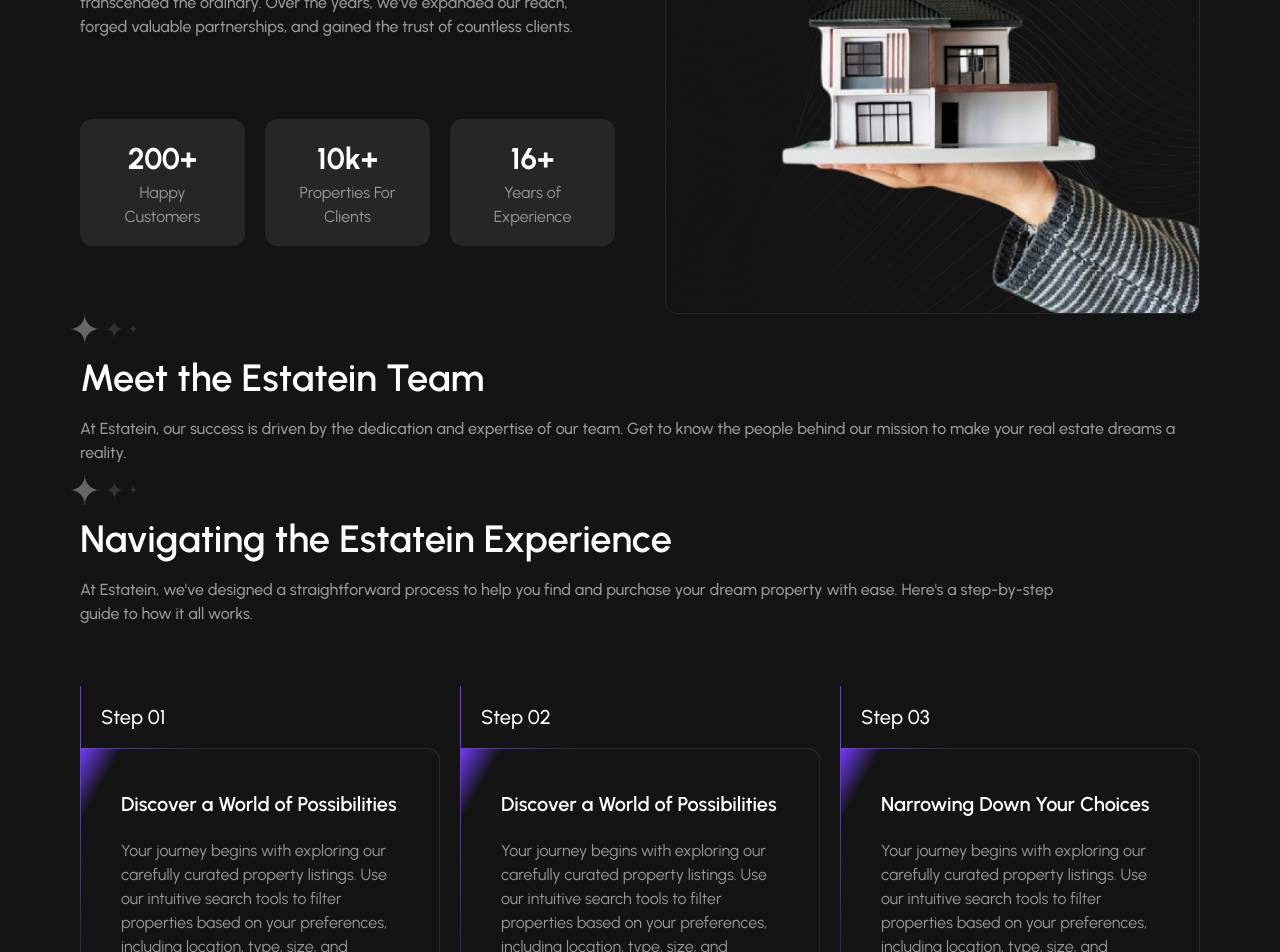
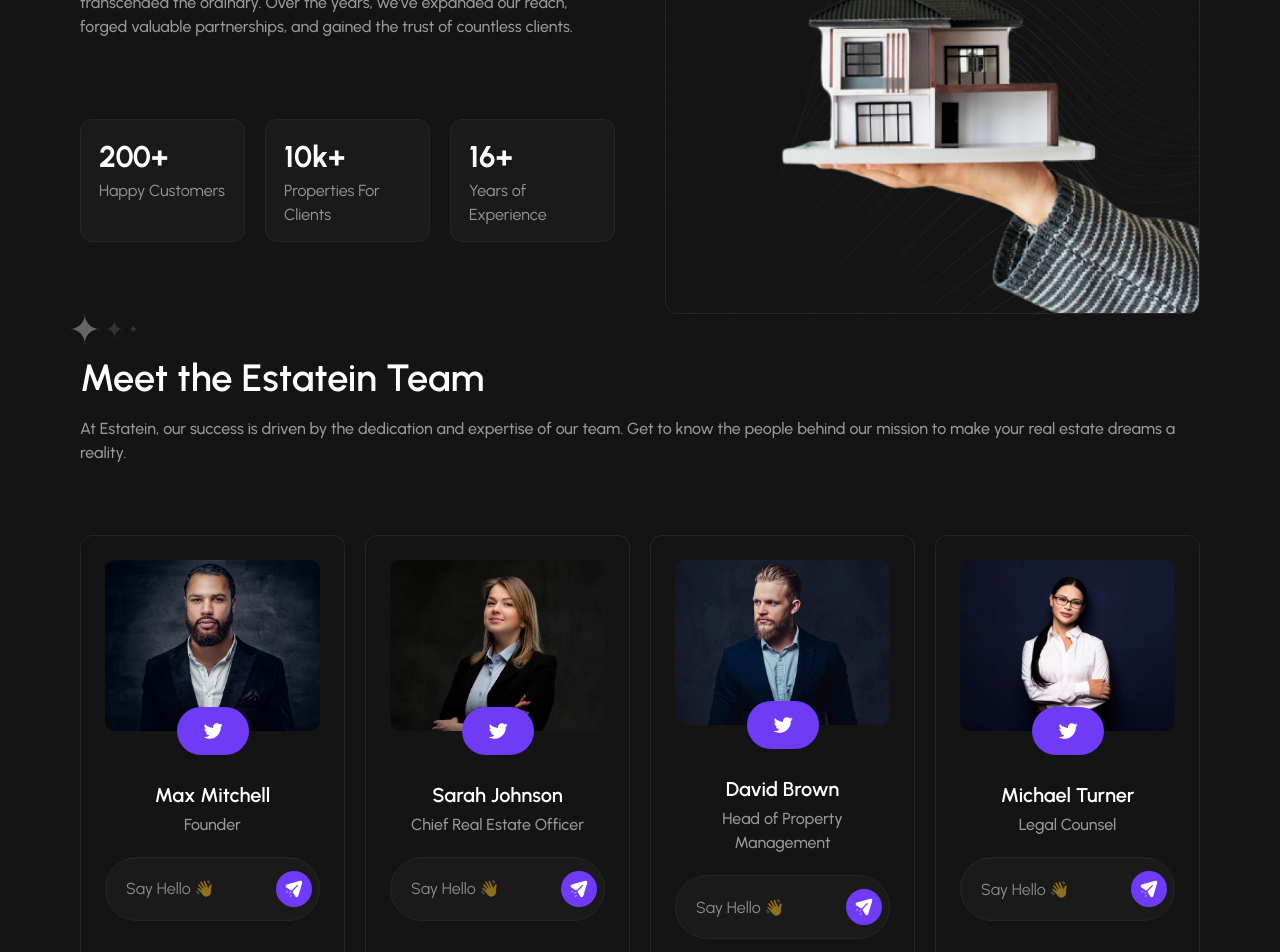
Before and after one commit to agheadof/Estatein-GraduationProject, a React (Vite) app: page /about in a window 1280 px wide. Shown: the part 320-1272 px from the top of the page. Built offline with nearby package versions, Linux system fonts and the light colour scheme.

Commit message:
fixed team component

```diff
--- a/package.json
+++ b/package.json
@@ -15,6 +15,7 @@
     "firebase": "^12.0.0",
     "framer-motion": "^12.23.12",
     "react": "^19.1.0",
+    "react-countup": "^6.5.3",
     "react-dom": "^19.1.0",
     "react-redux": "^9.2.0",
     "react-router-dom": "^7.7.1",
--- a/src/components/cards/CountUpComponent.tsx
+++ b/src/components/cards/CountUpComponent.tsx
@@ -1,19 +1,36 @@
-import { countUpData } from "../../data/countUpData";
+import CountUp from "react-countup"
+import { countUpData } from "../../data/countUpData"
 
 const CountUpComponent = () => {
   return (
-<div className="flex gap-3 md:gap-5 flex-wrap md:flex-nowrap w-full">
-  {countUpData.map((item, index) => (
-    <div
-      key={index}
-      className="flex flex-col  p-4 md:py-4 md:px-6 bg-gray15 rounded-lg md:rounded-xl border border-gray15  flex-1 text-center">
+    <div className="flex gap-3 md:gap-5 flex-wrap md:flex-nowrap w-full">
+      {countUpData.map((item, index) => {
+        const parsedNumber = parseFloat(item.counter.replace(/[^\d.]/g, ""))
 
-      <h2 className="md:text-[30px] 2xl:text-[40px] font-bold  text-white">{item.counter}</h2>
-      <p className="text-sm md:text-base 2xl:text-[18px] text-gray60 leading-[150%] w-[135px] md:w-full mx-auto">{item.descrption}</p>
+        return (
+          <div
+            key={index}
+            className="bg-gray10 border border-gray15 flex flex-col p-4 lg-custom:py-3.5 lg-custom:px-[18px] 2xl:py-4 2xl:px-6 rounded-lg lg-custom:rounded-xl flex-1 text-center lg-custom:text-start"
+          >
+            <h2 className="lg-custom:text-[30px] 2xl:text-[40px] font-bold text-white">
+              <CountUp
+                end={parsedNumber}
+                duration={2}
+                enableScrollSpy
+                scrollSpyDelay={300}
+                separator=","
+              />
+              {item.counter.replace(/[0-9.,]/g, "")}
+            </h2>
+
+            <p className="text-sm lg-custom:text-base 2xl:text-[18px] text-gray60 leading-[150%] w-[135px] lg-custom:w-full mx-auto">
+              {item.descrption}
+            </p>
+          </div>
+        )
+      })}
     </div>
-  ))}
-</div>
-  );
-};
+  )
+}
 
-export default CountUpComponent;
+export default CountUpComponent
--- a/src/components/cards/RotatingText.tsx
+++ b/src/components/cards/RotatingText.tsx
@@ -21,7 +21,7 @@
   }, []);
 
   return (
-    <div className="absolute bottom-[-55px] lg-custom:bottom-0 2xl:top-[275px] 2xl:left-[-80px] lg-custom:top-[200px] lg-custom:left-[-70px]  inline-block z-40">
+    <div className="absolute bottom-[-55px] lg-custom:bottom-0 2xl:top-[240px] 2xl:left-[-80px] lg-custom:top-[120px] lg-custom:left-[-70px]  inline-block z-40">
       <style>{`
         @keyframes rotateText {
           0% { transform: rotate(0deg); }
--- a/src/components/cards/TeamCardComponent.tsx
+++ b/src/components/cards/TeamCardComponent.tsx
@@ -1,4 +1,3 @@
-// src/components/cards/TeamCardComponent.tsx
 interface TeamCardProps {
     name: string
     role: string
@@ -7,19 +6,32 @@
 
 const TeamCardComponent: React.FC<TeamCardProps> = ({ name, role, image }) => {
     return (
-        <div className="flex flex-col gap-10 lg-custom:gap-[50px] lg-custom:p-6 2xl:p-[30px] border border-gray15 rounded-xl ">
+        <div className="flex flex-col gap-10 lg-custom:gap-[50px] p-5 lg-custom:p-6 2xl:p-[30px] border border-gray15 rounded-xl ">
 
-            <div>
-                <img src={image} alt={name} className="rounded-[10px] 2xl:rounded-xl" />
-                <img src="/assets/icons/twitter.svg" alt="icon" className="absolute bottom-0 py-2.5 px-[20px] 2xl:py-3.5 2xl:px-[26px]  rounded-[43px]" />
+            <div className="relative">
+                <img src={image} alt={name} className="rounded-[10px] 2xl:rounded-xl w-full " />
+                <div className="bg-purple60 absolute bottom-0 py-3.5 px-[26px] rounded-[43px] transform translate-y-1/2 left-1/2 -translate-x-1/2 flex items-center justify-center gap-3 cursor-pointer">
+                    <img src="/assets/icons/Team/twitter.svg" alt="icon" className="w-5 h-5 2xl:w-6 2xl:h-6 " />
+                </div>
             </div>
 
-            <div className="flex flex-col gap-4 lg-custom:gap-5 2xl:gap-6">
+            <div className="flex flex-col gap-4 lg-custom:gap-5 2xl:gap-6 ">
                 <div className="text-center flex flex-col gap-0.5 lg-custom:gap-1 2xl:gap-1.5 ">
                     <h3 className="text-lg lg-custom:text-[20px] 2xl:text-2xl font-semibold leading-7 text-white">{name}</h3>
                     <p className="text-sm lg-custom:text-base 2xl:text-lg font-medium text-gray60">{role}</p>
                 </div>
-                <input type="text" placeholder="Say Hello 👋" className="bg-gray10 border border-gray15 py-2 pl-2 pr-6 lg-custom:py-2.5 lg-custom:pl-2.5 lg-custom:pr-5 2xl:py-3.5 2xl:pl-3.5 2xl:pr-6" />
+
+                <div className="relative w-full ">
+                    <input
+                        type="text"
+                        placeholder="Say Hello 👋"
+                        className="text-white bg-gray10 border border-gray15 py-2 pr-2 pl-6 lg-custom:py-2.5 lg-custom:pr-2.5 lg-custom:pl-5 2xl:py-3.5 2xl:pr-3.5 2xl:pl-6
+               rounded-[100px] w-full h-[64px]"
+                    />
+                    <button className="bg-purple60 absolute right-2 top-1/2 transform -translate-y-1/2 flex items-center justify-center p-3.5 lg-custom:p-2 2xl:p-2.5 rounded-full cursor-pointer">
+                        <img src="/assets/icons/Team/send.svg" alt="icon" className="w-5 h-5 2xl:w-6 2xl:h-6 " />
+                    </button>
+                </div>
             </div>
 
         </div>
--- a/src/components/shared/NavBar/Navbar.tsx
+++ b/src/components/shared/NavBar/Navbar.tsx
@@ -5,12 +5,14 @@
 import { motion, AnimatePresence } from "framer-motion";
 import HamburgerButton from "./HamburgerButton";
 import { scrollToTop } from "../../../utlis/scrollToTop";
+import { SectionWrapper } from "../../../layouts/SectionWrapper";
 
 const Navbar = () => {
   const [isMenuOpen, setIsMenuOpen] = useState<boolean>(false);
 
   return (
-    <nav className="bg-gray10 text-white py-5 px-4 md:px-10 fixed w-full z-50">
+    <nav className="bg-gray10 text-white py-5 px-4 md:px-10 fixed w-full z-50 border-b-2  border-b-gray15">
+      <SectionWrapper>
       <div className="flex justify-between items-center huge:container huge:mx-auto">
         {/* Logo */}
         <img src="/assets/icons/Navbar/logo.svg" alt="Logo" className="w-24 md:w-28 2xl:w-40" />
@@ -63,6 +65,7 @@
           </motion.ul>
         )}
       </AnimatePresence>
+      </SectionWrapper>
     </nav>
   );
 };
--- a/src/data/NavData.tsx
+++ b/src/data/NavData.tsx
@@ -1,4 +1,3 @@
-
 export const NavData = [
   {
     name: "Home",
--- /dev/null
+++ b/src/data/TeamMember.ts
@@ -0,0 +1,28 @@
+interface TeamMember {
+  image: string;
+  name: string;
+  position: string;
+}
+
+export const TeamData: TeamMember[] = [
+  {
+    image: "/assets/images/Team/max.png",
+    name: "Max Mitchell",
+    position: "Founder",
+  },
+  {
+    image: "/assets/images/Team/sarah.webp",
+    name: "Sarah Johnson",
+    position: "Chief Real Estate Officer",
+  },
+  {
+    image: "/assets/images/Team/david.webp",
+    name: "David Brown",
+    position: "Head of Property Management",
+  },
+  {
+    image: "/assets/images/Team/michael.webp",
+    name: "Michael Turner",
+    position: "Legal Counsel",
+  },
+];
--- /dev/null
+++ b/src/data/heroContent.ts
@@ -0,0 +1,10 @@
+ interface HeroContent {
+  title: string
+  description: string
+}
+
+export const heroContent: HeroContent = {
+  title: "Discover Your Dream Property with Estatein",
+  description:
+    "Your journey to finding the perfect property begins here. Explore our listings to find the home that matches your dreams.",
+}
--- a/src/sections/about/TeamSection.tsx
+++ b/src/sections/about/TeamSection.tsx
@@ -1,5 +1,6 @@
-// import TeamCardComponent from "../../components/cards/TeamCardComponent"
+import TeamCardComponent from "../../components/cards/TeamCardComponent"
 import Title from "../../components/shared/Title"
+import { TeamData } from "../../data/TeamMember"
 import { SectionWrapper } from "../../layouts/SectionWrapper"
 
 const TeamSection = () => {
@@ -15,16 +16,16 @@
                     titleStyle='mb-2 md:mb-[10px] lg-custom:mb-[14px]'
                     paragraphStyle='w-full'
                 />
-                {/* <div className="flex flex-col lg-custom:flex-row 2xl:gap-[30px] gap-[20px]  ">
-                    {team.map((member: any, id: number) => (
+                <div className="grid grid-cols-1 md:grid-cols-2 lg-custom:!grid-cols-4  2xl:gap-[30px] gap-[20px]  ">
+                    {TeamData.map((member: any, id: number) => (
                         <TeamCardComponent
                             key={id}
                             name={member.name}
-                            role={member.role}
+                            role={member.position}
                             image={member.image}
                         />
                     ))}
-                </div> */}
+                </div>
             </section>
         </SectionWrapper>
 
```
Also changed, not shown: src/sections/home/Hero.tsx (+12 -64 lines), public/assets/images/Team/max.png (added), 1 other file (tests, documents, lock files or other folders).
